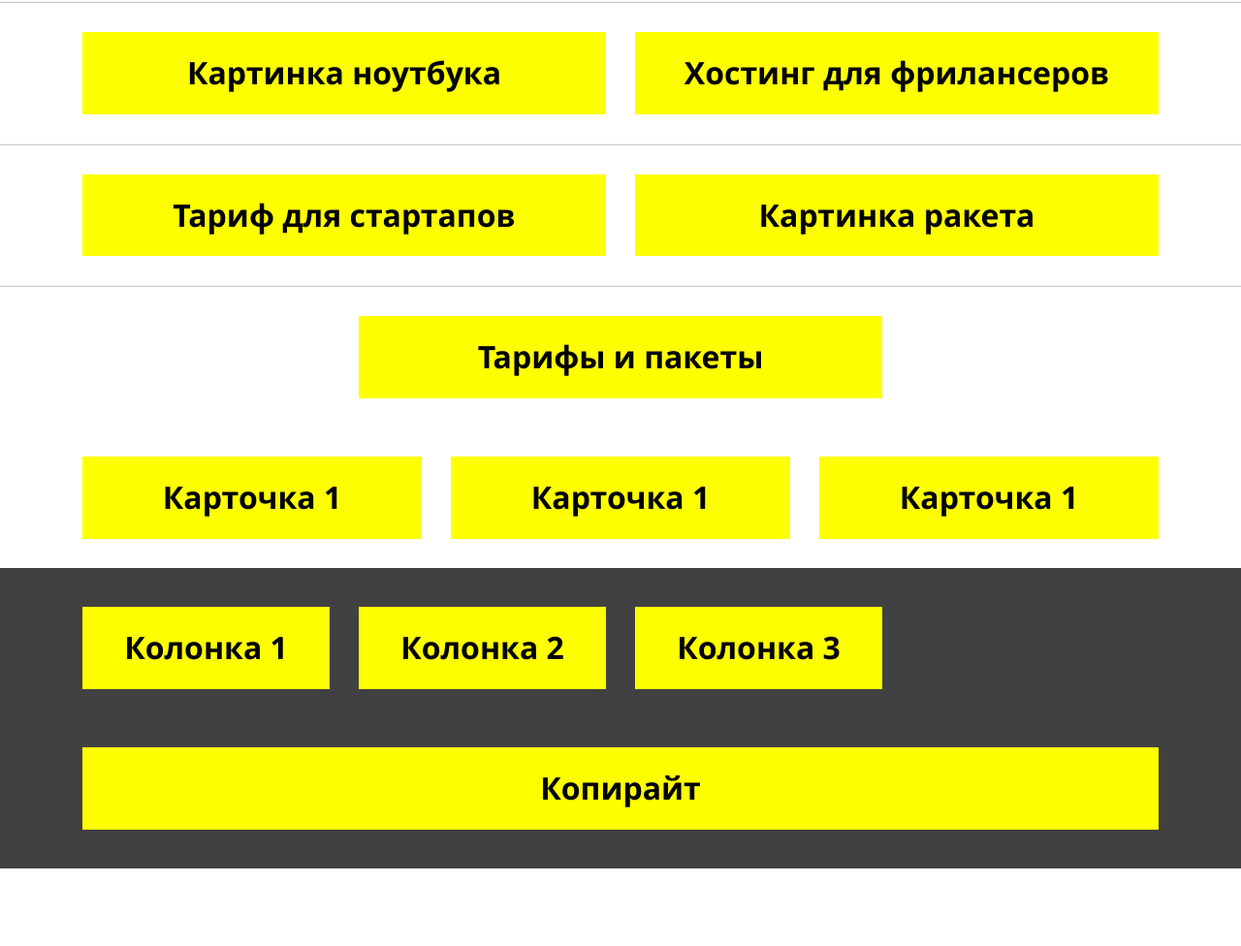
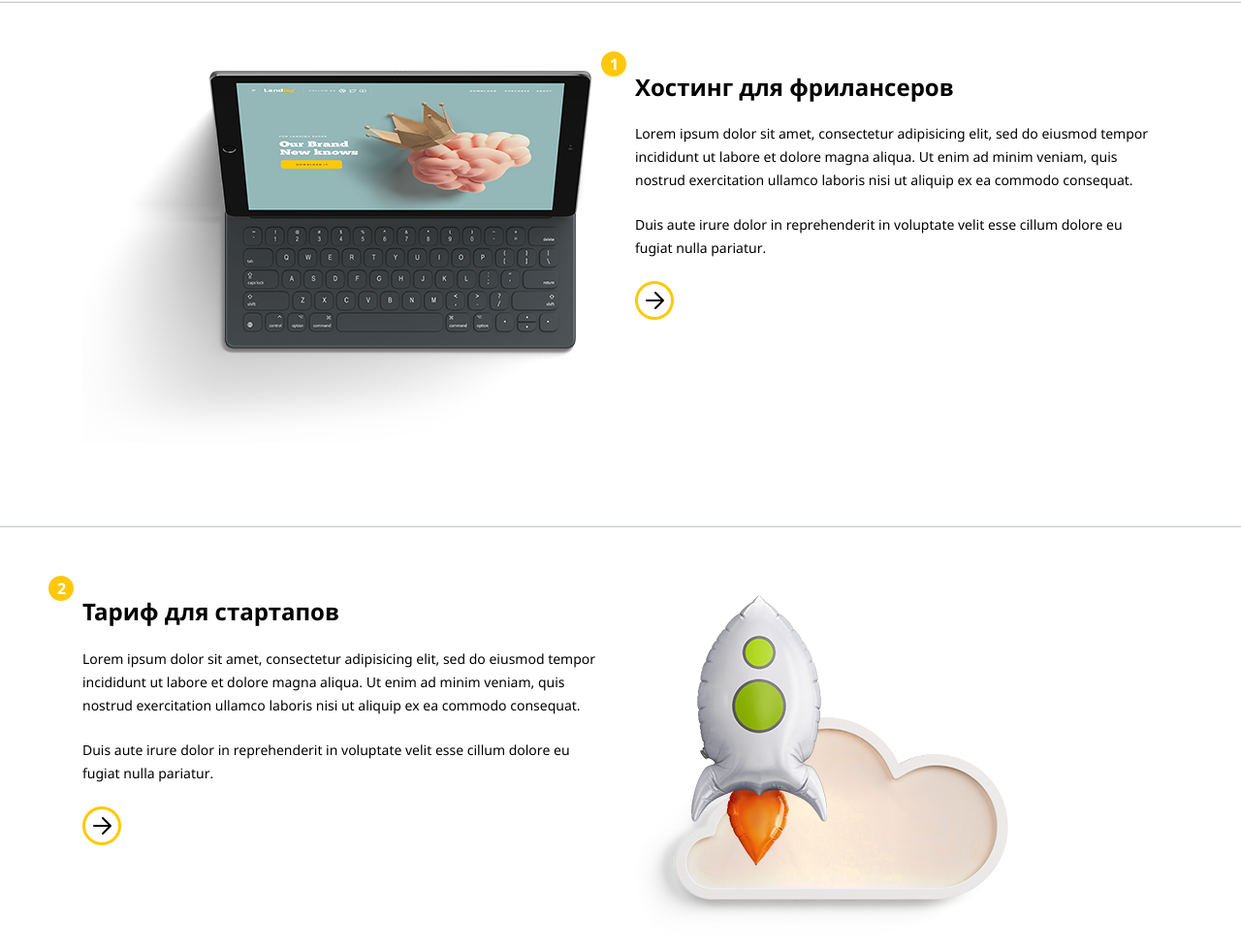
Before and after one commit to javafvr/apollo, a website: page pug/index.pug in a window 1280 px wide. Shown: the part 1144-2120 px from the top of the page at 97% size. Before the commit the page ends 2040 px from the top, so only its background shows below. Drawn offline with nearby package versions, Linux system fonts and the light colour scheme; files that its build step writes are made by us from their sources; files whose address does not match are found by name.

Commit message:
add services

```diff
--- a/less/main.less
+++ b/less/main.less
@@ -14,6 +14,7 @@
 @import "sections/_slider";
 @import "sections/_top-slider-theme";
 @import "sections/_benefits";
+@import "sections/_service-description";
 
 .block{
 	background-color: yellow;
--- /dev/null
+++ b/less/sections/_service-description.less
@@ -0,0 +1,28 @@
+.service-description__content{
+	p{
+		font-size: 14px;
+		line-height: 24px;
+		margin-bottom: 22px;
+	}
+}
+
+.service-description__button-more{
+	display: block;
+	height: 40px;
+	width: 40px;
+	background-image: url('../img/icons/arrow-orange.png');
+	background-position: center;
+	-webkit-background-size: cover;
+	     -o-background-size: cover;
+	        background-size: cover;
+}
+
+.service-description__img{
+	&--m-b-25{
+		margin-bottom: 25px;
+
+		@media (min-width:768px){
+			margin-bottom:0;
+		}
+	}
+}
--- a/pug/index.pug
+++ b/pug/index.pug
@@ -101,19 +101,33 @@ html(lang="ru")
 					.benefit-block__header Стремительно  развиваемся
 					.benefit-block__descr Nam liber tempor cum soluta nobis eleifend option congue nihil imperdiet doming id quod mazim.
 		.line
-		.container
+		//- Service-Description
+		.container.section.section--p-t-70.section--m-p-b-0.service-description
 			.row
 				.col-md-6
-					.block Картинка ноутбука
+					.service-description__img
+						img(src="img/images/notebook.png" alt="Хостинг для фрилансеров")
 				.col-md-6
-					.block Хостинг для фрилансеров
+					h2.heading--mb20.heading--number.heading--number-1 Хостинг для фрилансеров
+
+					.service-description__content
+						p Lorem ipsum dolor sit amet, consectetur adipisicing elit, sed do eiusmod tempor incididunt ut labore et dolore magna aliqua. Ut enim ad minim veniam, quis nostrud exercitation ullamco laboris nisi ut aliquip ex ea commodo consequat.
+
+						p Duis aute irure dolor in reprehenderit in voluptate velit esse cillum dolore eu fugiat nulla pariatur.
+					a.service-description__button-more
 		.line
-		.container
+		.container.section.section--p-t-70.section--m-p-b-0.service-description
 			.row
 				.col-md-6.order-md-last
-					.block Картинка ракета
+					.service-description__img.service-description__img--m-b-25
+						img(src="img/images/rocket.png" alt="Хостинг для фрилансеров")
 				.col-md-6
-					.block Тариф для стартапов
+					h2.heading--mb20.heading--number.heading--number-2 Тариф для стартапов
+					.service-description__content
+						p Lorem ipsum dolor sit amet, consectetur adipisicing elit, sed do eiusmod tempor incididunt ut labore et dolore magna aliqua. Ut enim ad minim veniam, quis nostrud exercitation ullamco laboris nisi ut aliquip ex ea commodo consequat.
+
+						p Duis aute irure dolor in reprehenderit in voluptate velit esse cillum dolore eu fugiat nulla pariatur.
+					a.service-description__button-more
 		.line
 		.container
 			.row.justify-content-center
```
Also changed, not shown: docs/css/main.css, docs/index.html.
